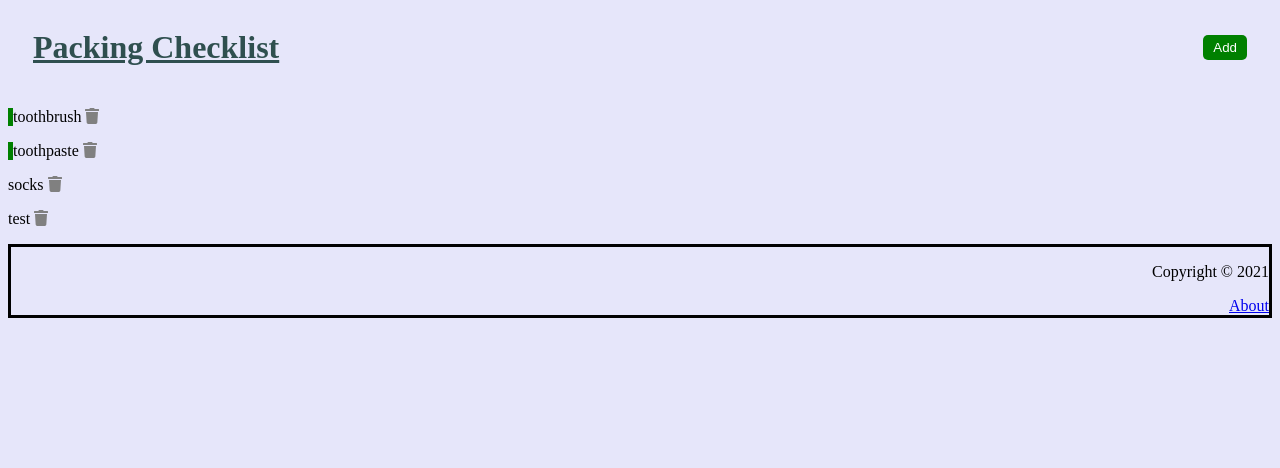
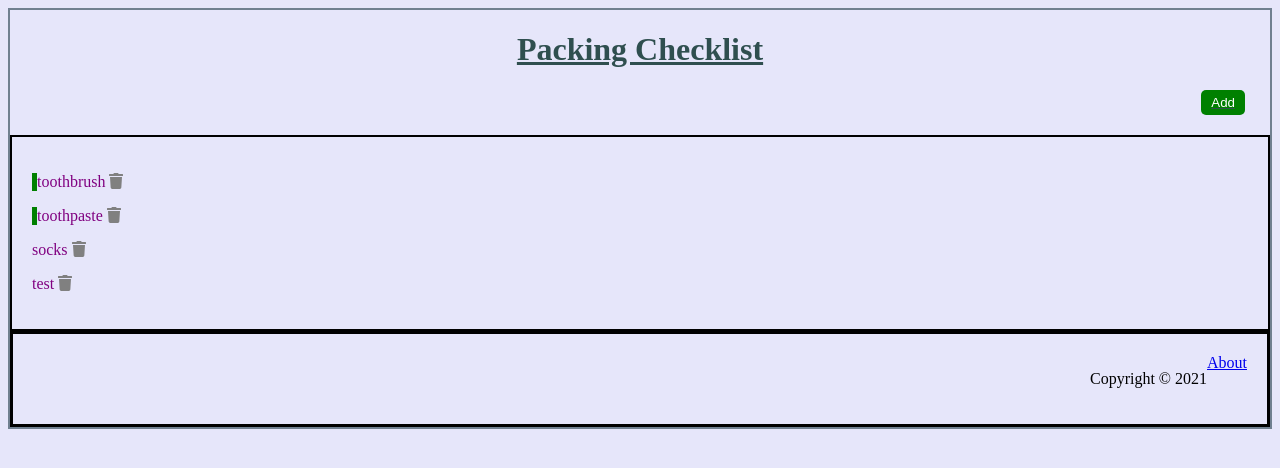
Before and after one commit to beccani/packing-checklist, an Angular app: page / in a window 1280 px wide. Shown: the top 468 px of the page. Built offline with nearby package versions, Linux system fonts and the light colour scheme; data requests are answered from the project's data file.

Commit message:
added css

```diff
--- a/src/app/app.component.html
+++ b/src/app/app.component.html
@@ -1,4 +1,4 @@
-<div>
+<div class="entire-page">
   <app-header></app-header>
   <router-outlet></router-outlet>
   <app-footer></app-footer>
--- a/src/app/components/footer/footer.component.css
+++ b/src/app/components/footer/footer.component.css
@@ -2,4 +2,7 @@ footer {
     border-style: solid;
     order: black;
     text-align: right;
+    padding: 20px;
+    display: flex;
+    justify-content: flex-end;
 }
--- a/src/app/components/header/header.component.css
+++ b/src/app/components/header/header.component.css
@@ -1,7 +1,4 @@
 header {
-    display: flex;
-    justify-content: space-between;
-    align-items: center;
     margin-bottom: 20px;
     color: darkslategray;
     text-decoration: underline;
@@ -9,3 +6,13 @@ header {
     padding-left: 25px;
     padding-right: 25px;
 }
+
+.title{
+    display: flex;
+    justify-content: center;
+}
+
+.button {
+    display: flex;
+    justify-content: flex-end;
+}
--- a/src/app/components/header/header.component.html
+++ b/src/app/components/header/header.component.html
@@ -1,5 +1,5 @@
 <header>
-    <h1>{{title}}</h1>
+    <h1 class="title">{{title}}</h1>
 
     <app-button class="button" *ngIf="hasRoute('/')"
         color= "{{showAddItem ? 'purple' : 'green'}}"
--- a/src/app/components/item/item.component.css
+++ b/src/app/components/item/item.component.css
@@ -1,7 +1,3 @@
-.item {
-    border: 2px black;
-}
-
 .item.packed {
     border-left: 5px solid green;
 }
--- a/src/app/components/item/item.component.html
+++ b/src/app/components/item/item.component.html
@@ -1,6 +1,6 @@
 <div [ngClass]="{ packed: item.packed }" class="item" (dblclick)="onToggle(item)">
 
-    <p>{{item.text}}
+    <p class="todo-item">{{item.text}}
 
         <fa-icon (click)="onDelete(item)" [ngStyle]="{'color': 'grey'}" [icon]="faTrash"></fa-icon>
 
--- a/src/app/components/list/list.component.html
+++ b/src/app/components/list/list.component.html
@@ -1,4 +1,4 @@
-<div>
+<div class="todo-border">
     <app-add-item (onAddItem)="addItem($event)"></app-add-item>
     <app-item
         *ngFor ="let item of list"
--- a/src/styles.css
+++ b/src/styles.css
@@ -14,6 +14,17 @@ button {
     border-radius: 5px;
 }
 
-list {
-    border: black;
+.todo-item {
+    /* border: black; */
+    color: purple;
 }
+
+
+.todo-border {
+    border: 2px solid black;
+    padding: 20px;
+}
+
+.entire-page {
+    border: 2px solid slategrey;
+}
```
